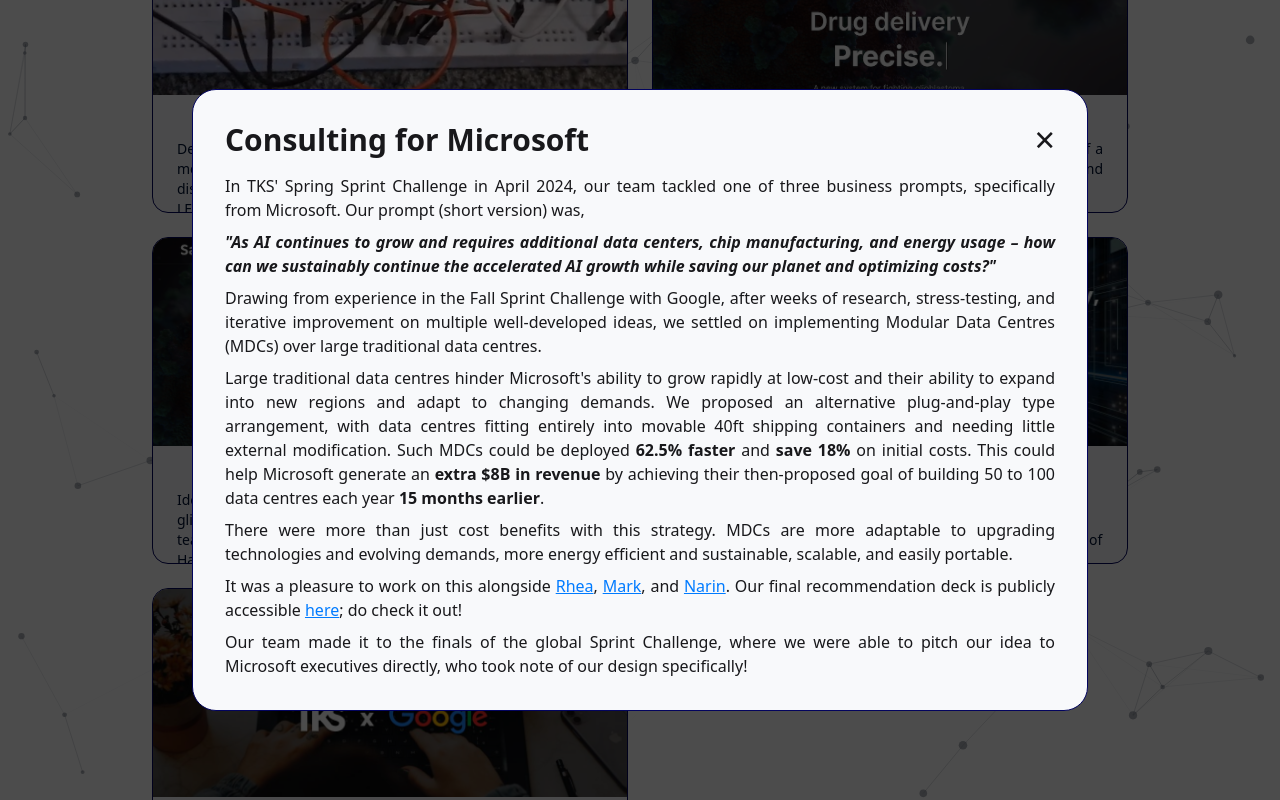
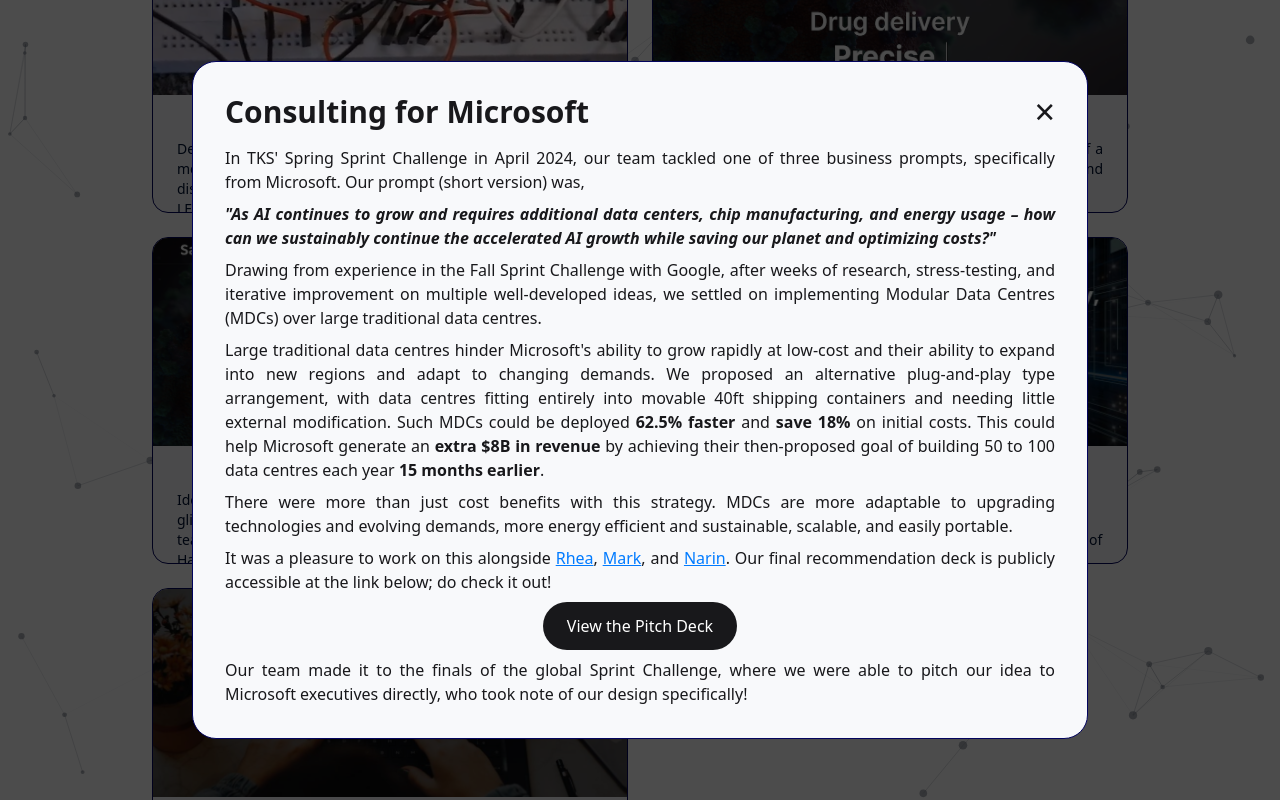
Before and after one commit to arnavmkhanna/personal_website, a plain HTML site: page portfolio.html in a window 1280 px wide. Both pictures are taken after a click on the element 890 px from the left and 400 px from the top of the page. Drawn offline with nearby package versions, Linux system fonts and the light colour scheme.

Commit message:
modifications

```diff
--- a/portfolio.html
+++ b/portfolio.html
@@ -186,7 +186,7 @@
                              class="w-full h-full object-cover group-hover:scale-105 transition">
                     </div>
                     <div class="pl-6 pr-6 pb-3 pt-3">
-                        <h3 class="text-xl dark:text-[#edf2fb] text-[#001233] text-center font-semibold mb-1">Sanavo</h3>
+                        <h3 class="text-xl dark:text-[#edf2fb] text-[#001233] text-center font-semibold mb-1">Sanavo Moonshot</h3>
                         <p class="dark:text-[#edf2fb] text-[#001233] text-justify text-sm">
                             Ideated a drug delivery & bio-sensor mechanism for glioblastoma (brain cancer) treatment. Developed as part of a team moonshot competition; commended by experts from Harvard & Johns Hopkins.
                         </p>
@@ -233,9 +233,15 @@
                         <li class="flex gap-2">
                             <span>
                                 It was a pleasure to work on this alongside <a href="https://www.linkedin.com/in/rhea-grace-mehra/" style="color: #007bff;" class="underline">Rhea</a>, <a href="https://www.linkedin.com/in/mark-daniel-leupold/" style="color: #007bff;" class="underline">Mark</a>, and <a href="https://www.linkedin.com/in/narin-y%C3%BCksek-2690142a0/" style="color: #007bff;" class="underline">Narin</a>.
-                                Our final recommendation deck is publicly accessible <a href="https://docs.google.com/presentation/d/1HxkPFxsJFu9JBViYfClxNIVIHTKm7u3JfqnS2jKlHfc/edit?usp=sharing" style="color: #007bff;" class="underline">here</a>; do check it out!
+                                Our final recommendation deck is publicly accessible at the link below; do check it out!
                             </span>
                         </li>
+                        <div class="flex justify-center mt-10">
+                            <a href="https://docs.google.com/presentation/d/1HxkPFxsJFu9JBViYfClxNIVIHTKm7u3JfqnS2jKlHfc/edit?usp=sharing" target="_blank" rel="noopener"
+                            class="px-6 py-3 rounded-full font-medium bg-zinc-900 dark:bg-white text-white dark:text-zinc-900 hover:scale-105 transition">
+                                View the Pitch Deck
+                            </a>
+                        </div>
                         <li class="flex gap-2">
                             <span>
                                 Our team made it to the finals of the global Sprint Challenge, where we were able to pitch our idea to Microsoft executives directly, who took note of our design specifically!
@@ -286,9 +292,15 @@
                         <li class="flex gap-2">
                             <span>
                                 It was a pleasure to work on this alongside <a href="https://www.linkedin.com/in/rhea-grace-mehra/" style="color: #007bff;" class="underline">Rhea</a>, <a href="https://www.linkedin.com/in/mark-daniel-leupold/" style="color: #007bff;" class="underline">Mark</a>, and <a href="https://www.linkedin.com/in/narin-y%C3%BCksek-2690142a0/" style="color: #007bff;" class="underline">Narin</a>.
-                                Our final recommendation deck is publicly accessible <a href="https://docs.google.com/presentation/d/1FMsKc586WVYMS7QcJvgebPu2I9EP2RwS-u0swNXq7xU/edit?usp=sharing" style="color: #007bff;" class="underline">here</a>; do check it out!
+                                Our final recommendation deck is publicly accessible at the link below; do check it out!
                             </span>
                         </li>
+                        <div class="flex justify-center mt-6">
+                            <a href="https://docs.google.com/presentation/d/1FMsKc586WVYMS7QcJvgebPu2I9EP2RwS-u0swNXq7xU/edit?usp=sharing" target="_blank" rel="noopener"
+                            class="px-6 py-3 rounded-full font-medium bg-zinc-900 dark:bg-white text-white dark:text-zinc-900 hover:scale-105 transition">
+                                View the Pitch Deck
+                            </a>
+                        </div>
                         <li class="flex gap-2">
                             <span>
                                 Our team was ranked #1 within our cohort, but did not progress to the global Sprint Challenge's finals.
```
